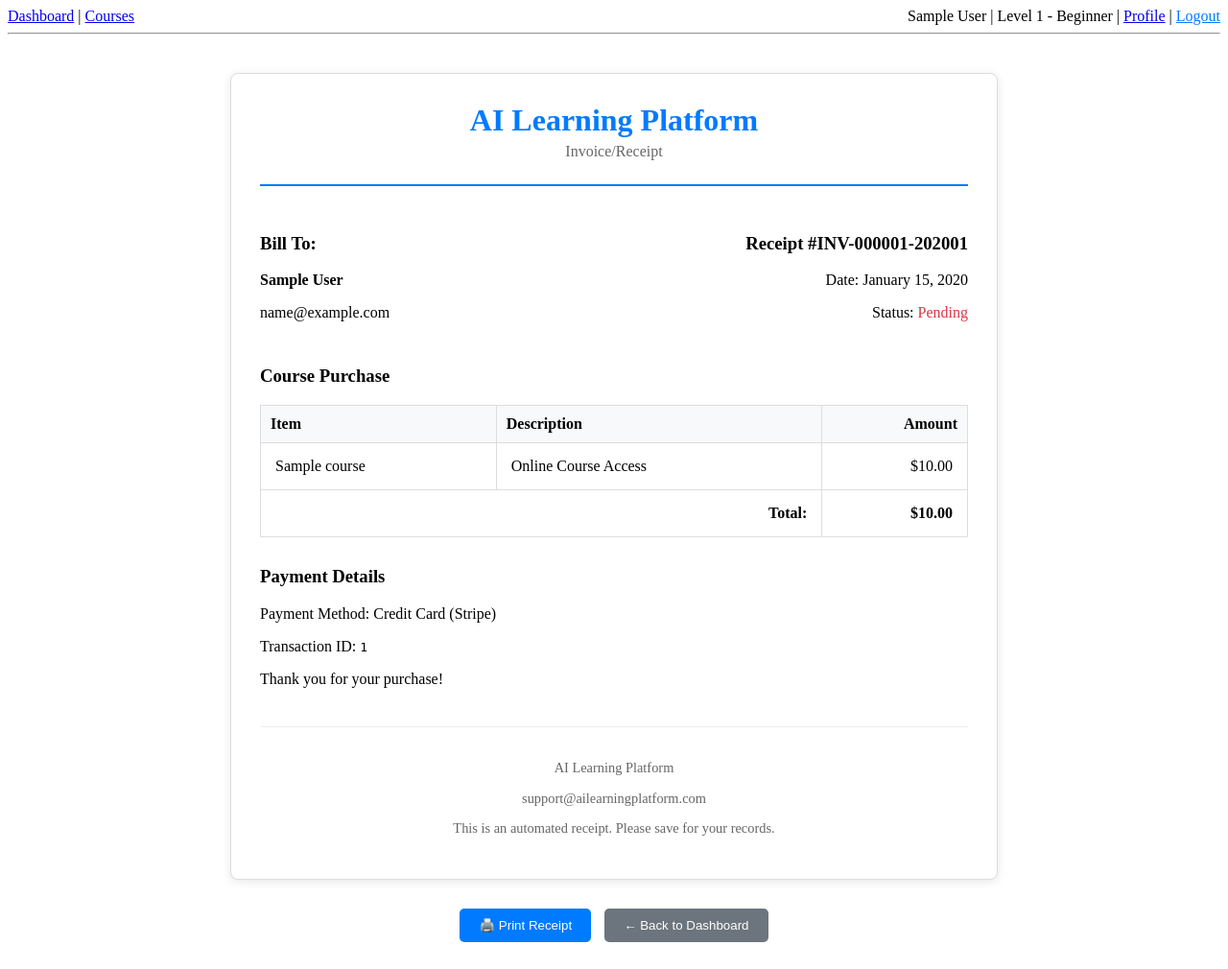
After one commit to alimustafa0/-ai_learning_platform, a Django app: page /courses/payments/1/receipt/ in a window 1280 px wide. The commit adds this page. Shown: the whole page at 96% size. Run offline with Django 5.2, Linux system fonts and the light colour scheme; a user stored in the database is signed in; tables that the repository leaves empty hold one stand-in row (values such as "Sample post"); some libraries are stand-ins or nearby versions.

Commit message:
Complete payment system with receipts and history
- Add payment history section to dashboard with receipt links
- Create receipt view and printable receipt template
- Add email receipt functionality with fallback for missing SITE_URL
- Fix Stripe integration issues with session handling
- Update Payment model with receipt generation methods
- All payment features working: checkout, history, receipts, emails

```diff
--- a/courses/models.py
+++ b/courses/models.py
@@ -163,6 +163,74 @@ class Payment(models.Model):
     """
     Track course purchases.
     """
+
+    def generate_receipt_number(self):
+        """Generate a unique receipt number."""
+        return f"INV-{self.id:06d}-{self.created_at.strftime('%Y%m')}"
+
+    def get_receipt_data(self):
+        """Return data for receipt/invoice."""
+        return {
+            'receipt_number': self.generate_receipt_number(),
+            'date': self.created_at.strftime('%B %d, %Y'),
+            'course': self.course.title,
+            'amount': f"${self.amount}",
+            'user_name': self.user.get_full_name() or self.user.email,
+            'user_email': self.user.email,
+            'payment_method': 'Credit Card (Stripe)',
+            'status': self.get_status_display(),
+            'transaction_id': self.stripe_payment_intent_id,
+        }
+
+    def send_receipt_email(self):
+        """Send receipt email to user."""
+        from django.core.mail import send_mail
+        from django.template.loader import render_to_string
+        from django.conf import settings
+
+        receipt_data = self.get_receipt_data()
+
+        # Get site URL, default to localhost if not set
+        site_url = getattr(settings, 'SITE_URL', 'http://localhost:8000')
+
+        # Render email content
+        subject = f"Receipt for {self.course.title} - AI Learning Platform"
+        message = f"""
+        Thank you for your purchase!
+
+        Receipt #{receipt_data['receipt_number']}
+        Date: {receipt_data['date']}
+        Course: {self.course.title}
+        Amount: ${self.amount}
+
+        You can view your receipt online at:
+        {site_url}/courses/payments/{self.id}/receipt/
+
+        Thank you for learning with us!
+        """
+
+        html_message = render_to_string('courses/email_receipt.html', {
+            'payment': self,
+            'receipt': receipt_data,
+            'site_url': site_url,
+        })
+
+        try:
+            send_mail(
+                subject,
+                message,
+                settings.DEFAULT_FROM_EMAIL,
+                [self.user.email],
+                html_message=html_message,
+            )
+            return True
+        except Exception as e:
+            # Log error but don't crash the payment flow
+            import logging
+            logger = logging.getLogger(__name__)
+            logger.error(f"Failed to send receipt email: {e}")
+            return False
+
     user = models.ForeignKey(
         settings.AUTH_USER_MODEL,
         on_delete=models.CASCADE,
--- /dev/null
+++ b/courses/templates/courses/payment_receipt.html
@@ -0,0 +1,125 @@
+{% extends "base.html" %}
+
+{% block content %}
+<div style="max-width: 800px; margin: 0 auto; padding: 20px;">
+    <!-- Printable Receipt -->
+    <div id="receipt" style="
+        background: white;
+        padding: 30px;
+        border-radius: 8px;
+        box-shadow: 0 2px 10px rgba(0,0,0,0.1);
+        border: 1px solid #ddd;
+    ">
+        <!-- Header -->
+        <div style="text-align: center; margin-bottom: 30px; border-bottom: 2px solid #007bff; padding-bottom: 20px;">
+            <h1 style="color: #007bff; margin: 0;">AI Learning Platform</h1>
+            <p style="color: #666; margin: 5px 0;">Invoice/Receipt</p>
+        </div>
+
+        <!-- Receipt Info -->
+        <div style="display: flex; justify-content: space-between; margin-bottom: 30px;">
+            <div>
+                <h3>Bill To:</h3>
+                <p><strong>{{ receipt.user_name }}</strong></p>
+                <p>{{ receipt.user_email }}</p>
+            </div>
+            <div style="text-align: right;">
+                <h3>Receipt #{{ receipt.receipt_number }}</h3>
+                <p>Date: {{ receipt.date }}</p>
+                <p>Status: <span style="color: {% if payment.status == 'succeeded' %}#28a745{% else %}#dc3545{% endif %};">
+                    {{ receipt.status }}
+                </span></p>
+            </div>
+        </div>
+
+        <!-- Course Details -->
+        <div style="margin-bottom: 30px;">
+            <h3>Course Purchase</h3>
+            <table style="width: 100%; border-collapse: collapse;">
+                <thead>
+                    <tr style="background: #f8f9fa;">
+                        <th style="padding: 10px; text-align: left; border: 1px solid #ddd;">Item</th>
+                        <th style="padding: 10px; text-align: left; border: 1px solid #ddd;">Description</th>
+                        <th style="padding: 10px; text-align: right; border: 1px solid #ddd;">Amount</th>
+                    </tr>
+                </thead>
+                <tbody>
+                    <tr>
+                        <td style="padding: 15px; border: 1px solid #ddd;">{{ receipt.course }}</td>
+                        <td style="padding: 15px; border: 1px solid #ddd;">Online Course Access</td>
+                        <td style="padding: 15px; border: 1px solid #ddd; text-align: right;">{{ receipt.amount }}</td>
+                    </tr>
+                    <tr style="font-weight: bold;">
+                        <td colspan="2" style="padding: 15px; border: 1px solid #ddd; text-align: right;">Total:</td>
+                        <td style="padding: 15px; border: 1px solid #ddd; text-align: right;">{{ receipt.amount }}</td>
+                    </tr>
+                </tbody>
+            </table>
+        </div>
+
+        <!-- Payment Details -->
+        <div style="margin-bottom: 30px;">
+            <h3>Payment Details</h3>
+            <p>Payment Method: {{ receipt.payment_method }}</p>
+            <p>Transaction ID: <code>{{ receipt.transaction_id }}</code></p>
+            <p>Thank you for your purchase!</p>
+        </div>
+
+        <!-- Footer -->
+        <div style="text-align: center; margin-top: 40px; padding-top: 20px; border-top: 1px solid #eee; color: #666; font-size: 0.9em;">
+            <p>AI Learning Platform</p>
+            <p>support@ailearningplatform.com</p>
+            <p>This is an automated receipt. Please save for your records.</p>
+        </div>
+    </div>
+
+    <!-- Actions -->
+    <div style="margin-top: 30px; text-align: center;">
+        <button onclick="window.print()" style="
+            padding: 10px 20px;
+            background: #007bff;
+            color: white;
+            border: none;
+            border-radius: 5px;
+            cursor: pointer;
+            margin-right: 10px;
+        ">
+            🖨️ Print Receipt
+        </button>
+        <a href="{% url 'dashboard' %}">
+            <button style="
+                padding: 10px 20px;
+                background: #6c757d;
+                color: white;
+                border: none;
+                border-radius: 5px;
+                cursor: pointer;
+            ">
+                ← Back to Dashboard
+            </button>
+        </a>
+    </div>
+</div>
+
+<style>
+@media print {
+    body * {
+        visibility: hidden;
+    }
+    #receipt, #receipt * {
+        visibility: visible;
+    }
+    #receipt {
+        position: absolute;
+        left: 0;
+        top: 0;
+        width: 100%;
+        box-shadow: none;
+        border: none;
+    }
+    button {
+        display: none !important;
+    }
+}
+</style>
+{% endblock %}
--- a/courses/urls.py
+++ b/courses/urls.py
@@ -15,4 +15,5 @@ urlpatterns = [
     # path("<int:course_id>/process-payment/", views.process_payment, name="process_payment"),
     path("<int:course_id>/create-checkout-session/", views.create_checkout_session, name="create_checkout_session"),
     path("<int:course_id>/payment-success/", views.payment_success, name="payment_success"),
+    path("payments/<int:payment_id>/receipt/", views.payment_receipt, name="payment_receipt"),
 ]
--- a/courses/views.py
+++ b/courses/views.py
@@ -308,6 +308,9 @@ def dashboard(request):
             "completed": is_completed,
         })
 
+    # Get payment history
+    payment_history = Payment.objects.filter(user=request.user).order_by('-created_at')[:10]
+
     return render(request, "courses/dashboard.html", {
         "total_xp": total_xp,
         "level_number": level_number,
@@ -317,6 +320,7 @@ def dashboard(request):
         "all_achievements": all_achievements,
         "unlocked_ids": unlocked_ids,
         "course_data": course_data,  # Renamed from 'data' for clarity
+        "payment_history": payment_history,
     })
 
 @login_required
@@ -589,6 +593,14 @@ def payment_success(request, course_id):
                     reason=f"Purchased course: {course.title}",
                 )
 
+                # Try to send receipt email (optional)
+                try:
+                    payment.send_receipt_email()
+                except Exception as email_error:
+                    # Don't crash the payment flow if email fails
+                    print(f"Receipt email failed (non-critical): {email_error}")
+                    # You could log this to a proper logging system
+
             messages.success(request, f"🎉 Payment successful! You are now enrolled in '{course.title}'.")
         else:
             payment.status = 'pending'
@@ -603,3 +615,22 @@ def payment_success(request, course_id):
     except Exception as e:
         messages.error(request, f"Error processing payment: {str(e)}")
         return redirect('course_detail', course_id=course_id)
+
+@login_required
+def payment_receipt(request, payment_id):
+    """
+    Display payment receipt/invoice.
+    """
+    payment = get_object_or_404(Payment, id=payment_id, user=request.user)
+
+    # Verify user owns this payment
+    if payment.user != request.user and not request.user.is_staff:
+        messages.error(request, "You don't have permission to view this receipt.")
+        return redirect('dashboard')
+
+    receipt_data = payment.get_receipt_data()
+
+    return render(request, 'courses/payment_receipt.html', {
+        'payment': payment,
+        'receipt': receipt_data,
+    })
```
Also changed, not shown: config/settings.py (+9 -0 lines), courses/templates/courses/dashboard.html (+55 -0 lines), courses/templates/courses/email_receipt.html (added, +49 -0 lines).
